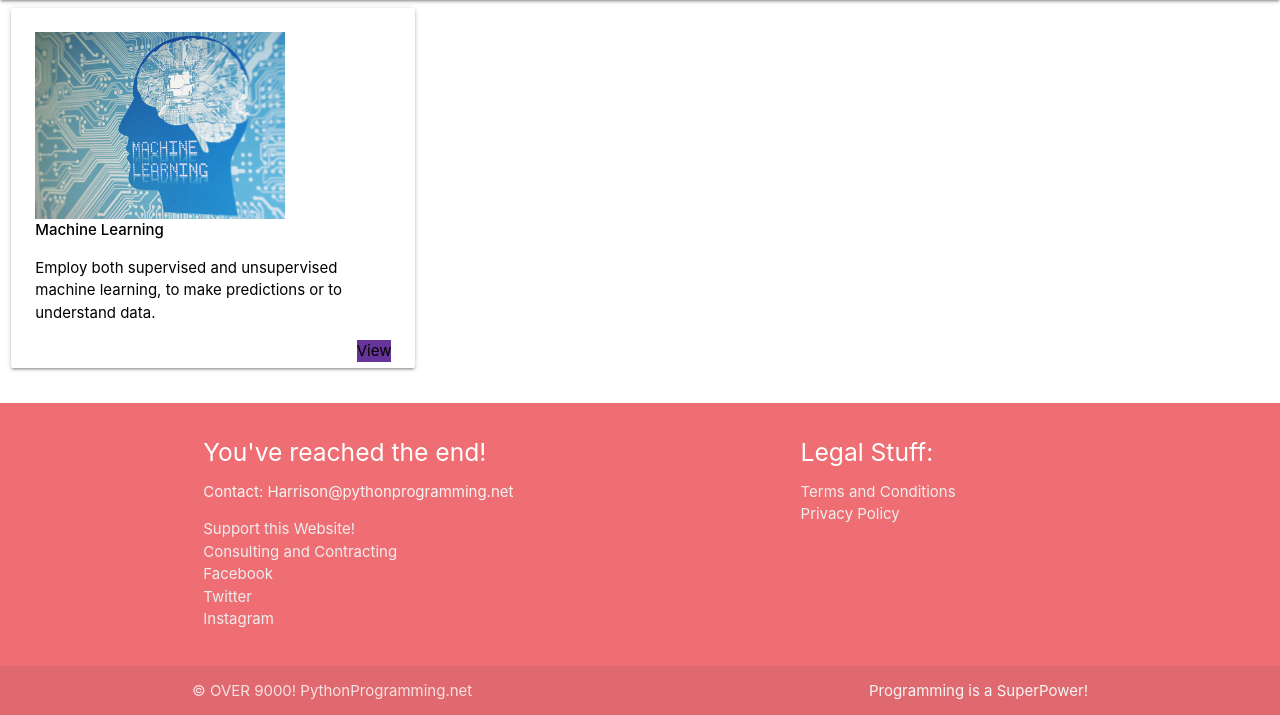
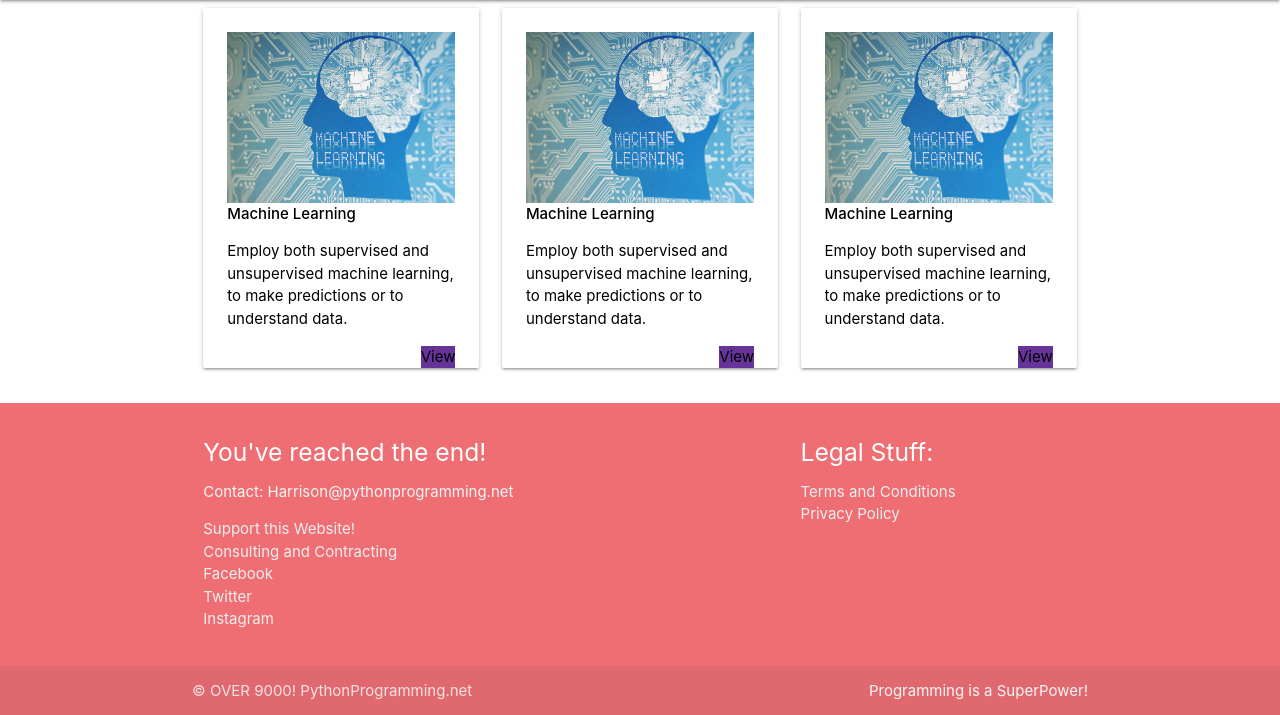
Before and after one commit to jolomonson/A-Website-Clone, a Django app: page / in a window 1280 px wide. Shown: the part 64-779 px from the top of the page. Run offline with Django 3.2, Linux system fonts and the light colour scheme; some libraries are stand-ins or nearby versions.

Commit message:
Styling with materialize [modified Step 1 in card-panel design]

```diff
--- a/main/templates/main/home.html
+++ b/main/templates/main/home.html
@@ -3,26 +3,78 @@
 {% block content %}
 
 <div class="row">
+    <div class="nav-wrapper container">
         <!--Size 4 on a large screen, 12 on a small screen, 6 on a medium screen-->
         <div class="col l4 s12 m6">
             <a href="#" class="waves-effect waves-light" style="color:#000"></a>
             <div class="card-panel hoverable" style="height:360px; background-color:#FFFFFF;">
                 <a href="#" class="waves-effect waves-light" style="color:#000;background-color: white;">
                     <div class="card-image">
-                    <img src="{% static 'main/images/machine learning.jpg' %}" alt="machineLearning"
+                        <img src="{% static 'main/images/machine learning.jpg' %}" alt="machine_learning"
                             class="responsive-img" width="250px">
                         <br>
                         <span class="card-title"><strong>Machine Learning</strong></span>
                     </div>
                     <div class="card-content">
-                    <p>Employ both supervised and unsupervised machine learning, to make predictions or to understand
+                        <p>Employ both supervised and unsupervised machine learning, to make predictions or to
+                            understand
                             data.</p>
                     </div>
                 </a>
                 <div class="card-action right-align">
-                <a href="#" class="waves-effect waves-light" style="color:#000;background-color: rebeccapurple;"></a>
+                    <a href="#" class="waves-effect waves-light"
+                        style="color:#000;background-color: rebeccapurple;"></a>
                     <a href="#" class="waves-effect waves-light"
                         style="color:#000;background-color: rebeccapurple;">View</a>
+                </div>
+            </div>
+        </div>
+        <div class="col l4 s12 m6">
+            <a href="#" class="waves-effect waves-light" style="color:#000"></a>
+            <div class="card-panel hoverable" style="height:360px; background-color:#FFFFFF;">
+                <a href="#" class="waves-effect waves-light" style="color:#000;background-color: white;">
+                    <div class="card-image">
+                        <img src="{% static 'main/images/machine learning.jpg' %}" alt="machine_learning"
+                            class="responsive-img" width="250px">
+                        <br>
+                        <span class="card-title"><strong>Machine Learning</strong></span>
+                    </div>
+                    <div class="card-content">
+                        <p>Employ both supervised and unsupervised machine learning, to make predictions or to
+                            understand
+                            data.</p>
+                    </div>
+                </a>
+                <div class="card-action right-align">
+                    <a href="#" class="waves-effect waves-light"
+                        style="color:#000;background-color: rebeccapurple;"></a>
+                    <a href="#" class="waves-effect waves-light"
+                        style="color:#000;background-color: rebeccapurple;">View</a>
+                </div>
+            </div>
+        </div>
+        <div class="col l4 s12 m6">
+            <a href="#" class="waves-effect waves-light" style="color:#000"></a>
+            <div class="card-panel hoverable" style="height:360px; background-color:#FFFFFF;">
+                <a href="#" class="waves-effect waves-light" style="color:#000;background-color: white;">
+                    <div class="card-image">
+                        <img src="{% static 'main/images/machine learning.jpg' %}" alt="machine_learning"
+                            class="responsive-img" width="250px">
+                        <br>
+                        <span class="card-title"><strong>Machine Learning</strong></span>
+                    </div>
+                    <div class="card-content">
+                        <p>Employ both supervised and unsupervised machine learning, to make predictions or to
+                            understand
+                            data.</p>
+                    </div>
+                </a>
+                <div class="card-action right-align">
+                    <a href="#" class="waves-effect waves-light"
+                        style="color:#000;background-color: rebeccapurple;"></a>
+                    <a href="#" class="waves-effect waves-light"
+                        style="color:#000;background-color: rebeccapurple;">View</a>
+                </div>
             </div>
         </div>
     </div>
```
Lines whose indentation alone changed are shown as unchanged.
